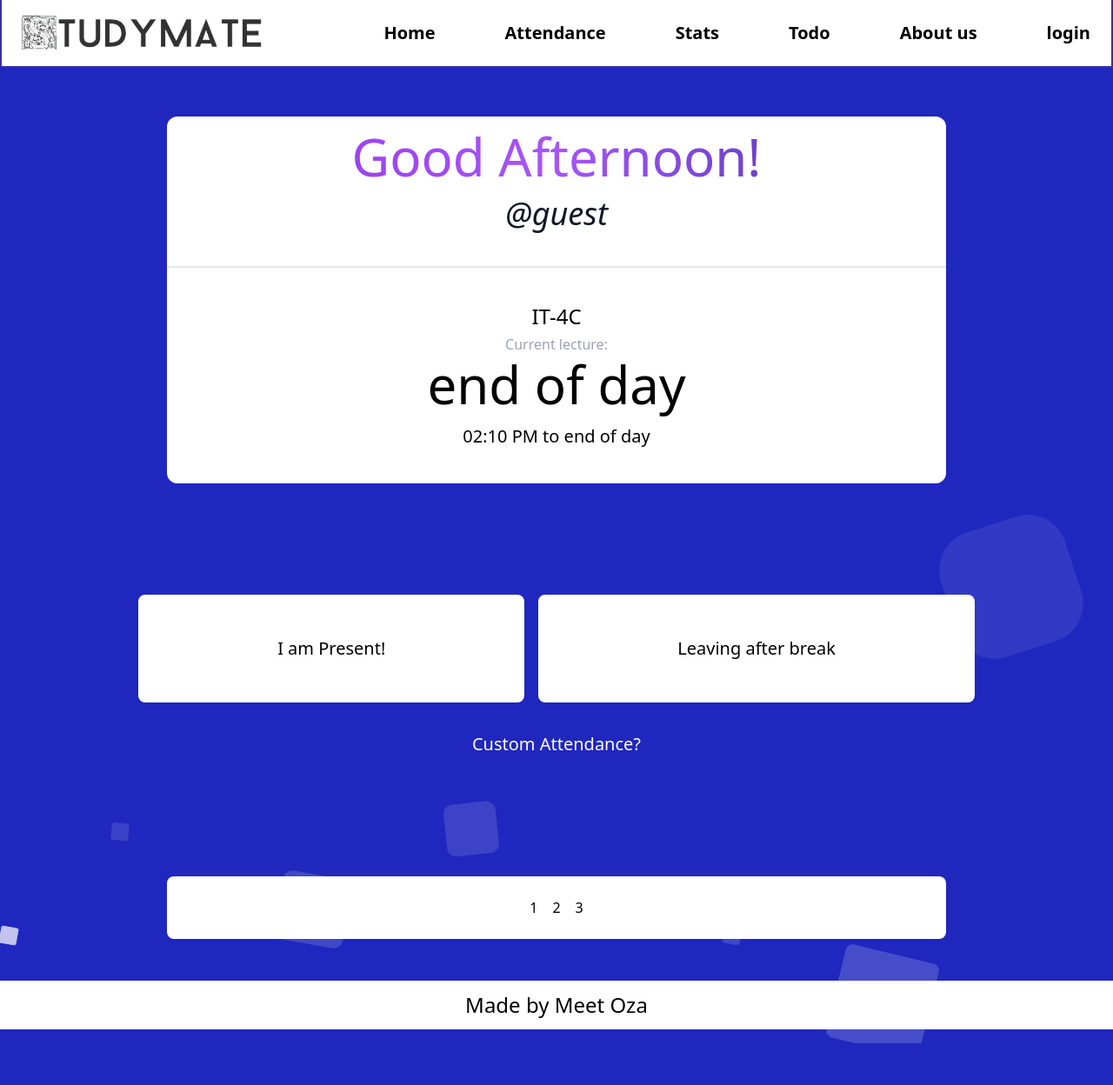
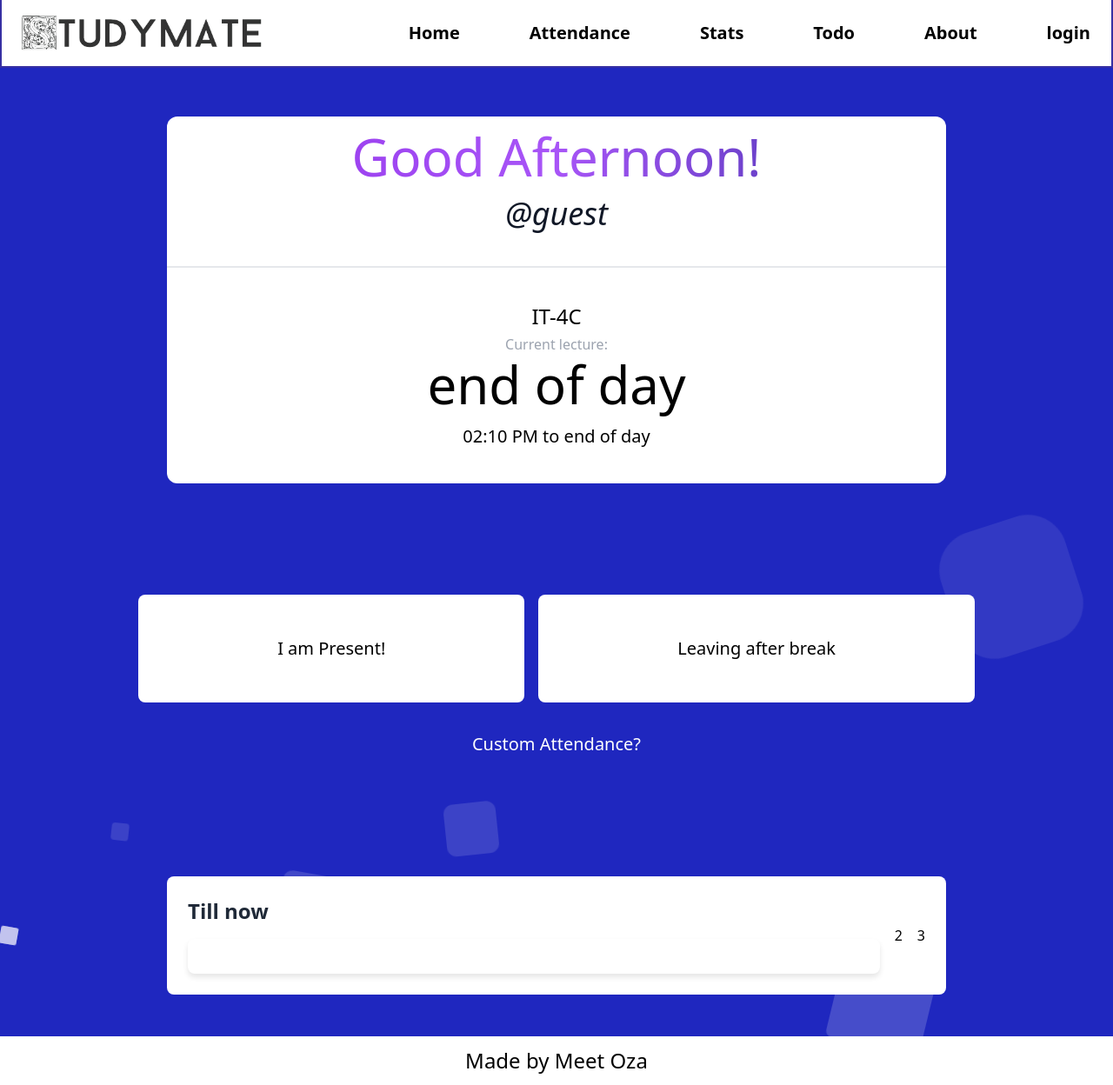
Before and after one commit to meetoza1706/student-web, a Flask app: page / in a window 1280 px wide. Shown: the whole page at 87% size. Before the commit the page ends 1200 px from the top, so only its background shows below. Run offline with Flask 3, Linux system fonts and the light colour scheme; style sheets or scripts are compiled from the project's sources; some libraries are stand-ins or nearby versions.

Commit message:
pie chart i now working

```diff
--- a/main.py
+++ b/main.py
@@ -173,6 +173,10 @@ def home():
                 print(f"Overall Present percentage: {present_percentage:.2f}%")
                 print(f"Overall Absent percentage: {absent_percentage:.2f}%")
                 print(f"Overall Late percentage: {late_percentage:.2f}%")
+
+                if request.args.get('ajax'):
+                    return jsonify({'present_percent': present_percentage, 'absent_percent': absent_percentage, 'late_percent': late_percentage})
+
             else:
                 print("No attendance data available.")
         else:
--- a/static/style.css
+++ b/static/style.css
@@ -4,6 +4,13 @@
 
 html {
 	scroll-behavior: smooth;
+}
+
+#chart {
+	background-color: #ffffff;
+	box-shadow: 0 4px 6px rgba(0, 0, 0, 0.1);
+	border-radius: 8px;
+	padding: 20px;
 }
 
 /* Scrollbar width */
--- a/templates/index.html
+++ b/templates/index.html
@@ -10,6 +10,8 @@
     <link rel="stylesheet" href="static\style.css">
     <link href="https://cdnjs.cloudflare.com/ajax/libs/flowbite/2.3.0/flowbite.min.css" rel="stylesheet" />
     <script src="https://code.jquery.com/jquery-3.6.0.min.js"></script>
+    <link rel="stylesheet" href="https://cdnjs.cloudflare.com/ajax/libs/flowbite/2.3.0/flowbite.min.css">
+    <link rel="stylesheet" href="https://cdn.jsdelivr.net/npm/apexcharts/dist/apexcharts.min.css">
     <style>
         .radio-red:checked {
             background-color: red;
@@ -79,7 +81,7 @@
                     <li><a class="hover:text-gray-500 ease-in-out text-black duration-300 no-underline text-xl"
                             href="#">Todo</a></li>
                     <li><a class="hover:text-gray-500 ease-in-out text-black duration-300 no-underline text-xl"
-                            href="#">About us</a></li>
+                            href="#">About</a></li>
                     {% if ausername %}
                     <button id="dropdownUserAvatarButton" data-dropdown-toggle="dropdownAvatar"
                         class="flex text-sm bg-gray-400 rounded-full md:me-0 focus:ring-4 focus:ring-gray-300 dark:focus:ring-gray-600"
@@ -331,7 +333,11 @@
     </section>
     <section id="stats">
             <div class="bg-white p-6 my-12 w-[70%] m-auto rounded-lg flex gap-[2%] justify-center items-center">
-            <div>1</div>
+            <div class="container">
+                    <h1 class="text-2xl font-semibold text-gray-800 mb-4">Till now</h1>
+
+                    <div id="chart"></div>
+            </div>
             <div>2</div>
             <div>3</div>
         </div>
@@ -340,7 +346,75 @@
     <footer id="footer">
         <div class="w-full bg-white text-center text-2xl py-3">Made by Meet Oza</div>
     </footer>
+    <script src="https://cdn.jsdelivr.net/npm/apexcharts"></script>
     <script src="https://cdnjs.cloudflare.com/ajax/libs/flowbite/2.3.0/flowbite.min.js"></script>
+    <script>
+        // Global variables
+        let present_percent;
+        let absent_percent;
+        let late_percent;
+
+        function fetchData() {
+            fetch('/?ajax=1')
+                .then(response => {
+                    if (!response.ok) {
+                        throw new Error('Network response was not ok ' + response.statusText);
+                    }
+                    return response.json();
+                })
+                .then(data => {
+                    // Store data in global variables
+                    present_percent = data.present_percent;
+                    absent_percent = data.absent_percent;
+                    late_percent = data.late_percent;
+
+                    // Log all global variables to the console
+                    console.log('Present percent:', present_percent);
+                    console.log('Absent percent:', absent_percent);
+                    console.log('Late percent:', late_percent);
+
+                    // Render the chart with the fetched data
+                    renderChart();
+                })
+                .catch(error => {
+                    console.error('Fetch error:', error);
+                });
+        }
+
+        function renderChart() {
+            // Check if data has been fetched
+            if (present_percent !== undefined && absent_percent !== undefined && late_percent !== undefined) {
+                // Options for the pie chart
+                const options = {
+                    series: [present_percent, absent_percent, late_percent],  // Data for 3 slices
+                    chart: {
+                        type: 'pie',
+                        height: 350,
+                    },
+                    labels: ['Present', 'Absent', 'Late'],  // Labels for each slice
+                    responsive: [{
+                        breakpoint: 480,
+                        options: {
+                            chart: {
+                                width: 200,
+                            },
+                            legend: {
+                                position: 'bottom',
+                            }
+                        }
+                    }]
+                };
+
+                const chart = new ApexCharts(document.querySelector("#chart"), options);
+                chart.render();
+            } else {
+                console.error('Data not loaded yet');
+            }
+        }
+
+        // Fetch data when the page loads
+        window.onload = fetchData;
+    </script>
     <script>
         document.getElementById('presentButton').addEventListener('click', () => makeItRain('😊'));
         document.getElementById('leaveButton').addEventListener('click', () => makeItRain('😢'));
@@ -471,6 +545,7 @@
                 });
             }
         });
+
     </script>
 </body>
 
```
Also changed, not shown: 1 other file.
